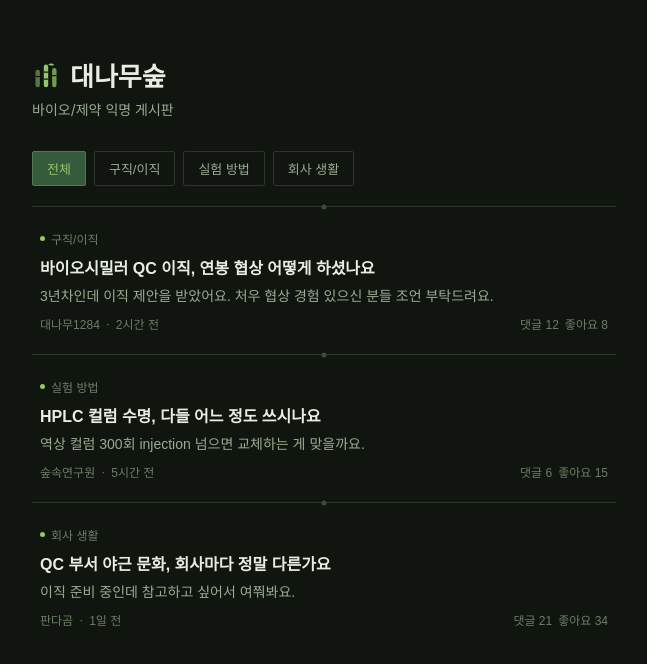
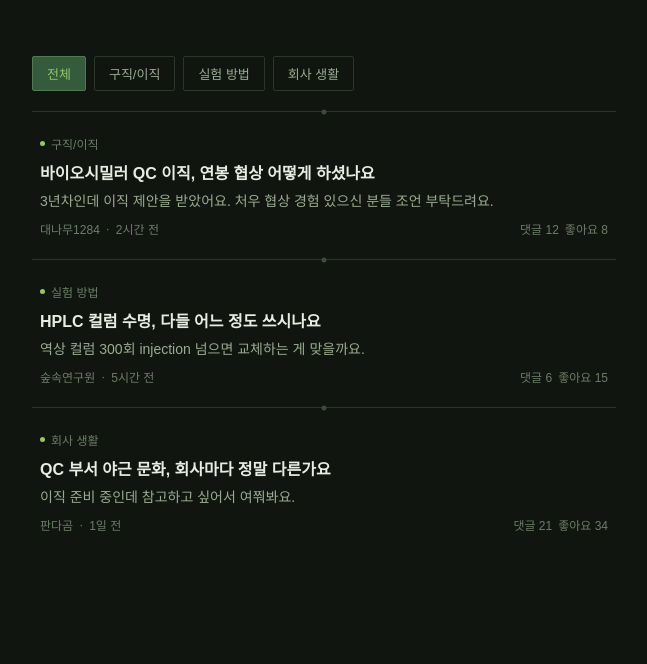
Before and after one commit to Diamorek/bamboo-forest-biotech, a React (Vite) app in the folder frontend/: page / in a window 1280 px wide. Shown: the top 664 px of the page, without its empty margins (316-963 px from the left). Built offline with nearby package versions, Linux system fonts and the light colour scheme; no server answers; a web font is replaced by a local one.

Commit message:
Update BoardList.jsx

```diff
--- a/frontend/src/components/BoardList.jsx
+++ b/frontend/src/components/BoardList.jsx
@@ -80,14 +80,6 @@ function BoardList({ onSelectPost }) {
 
   return (
     <div className="board-wrap">
-      <header className="board-header">
-        <h1 className="board-title">
-          <BambooIcon className="board-title-icon" />
-          대나무숲
-        </h1>
-        <p className="board-subtitle">바이오/제약 익명 게시판</p>
-      </header>
-
       <nav className="category-row">
         {CATEGORIES.map((c) => (
           <button
```
